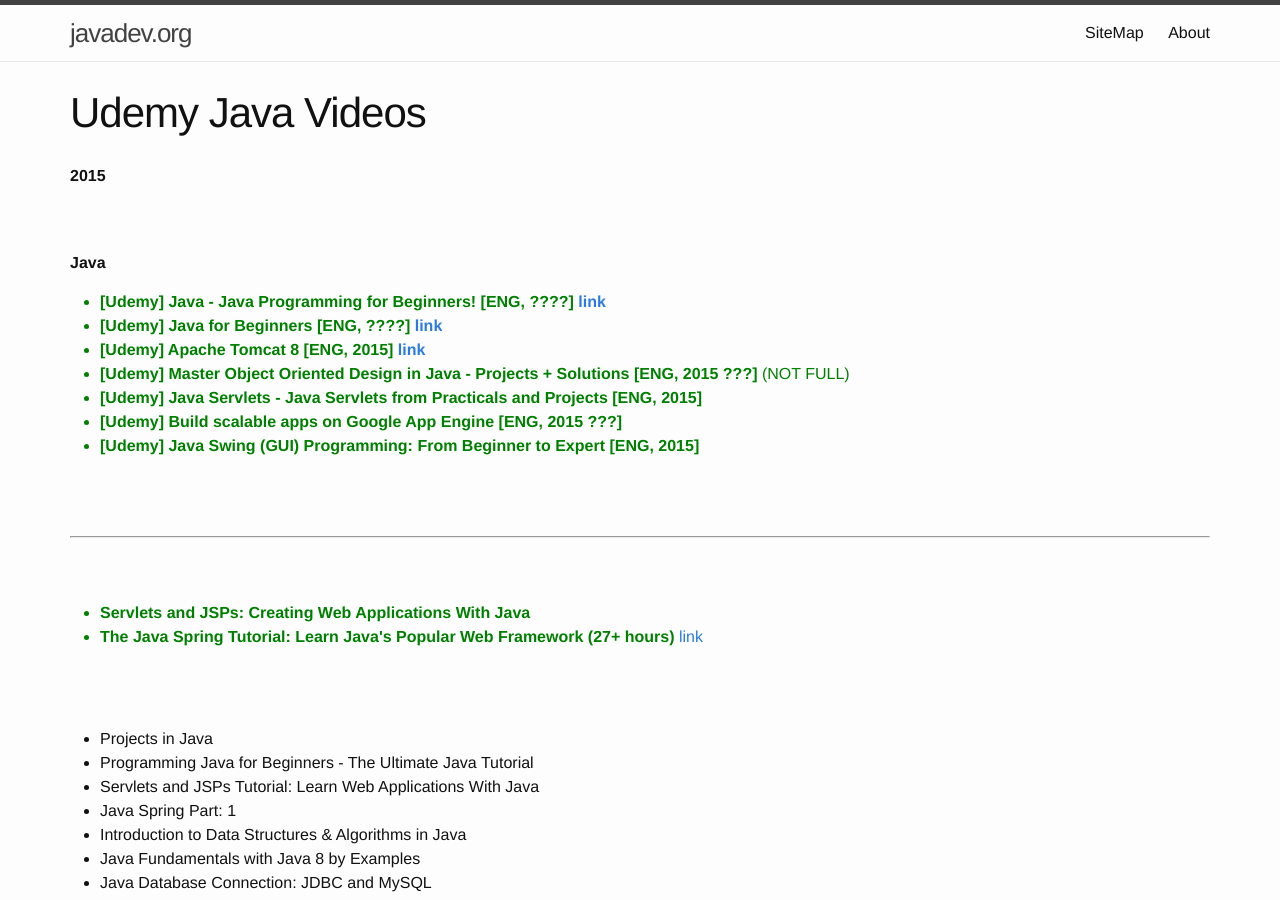
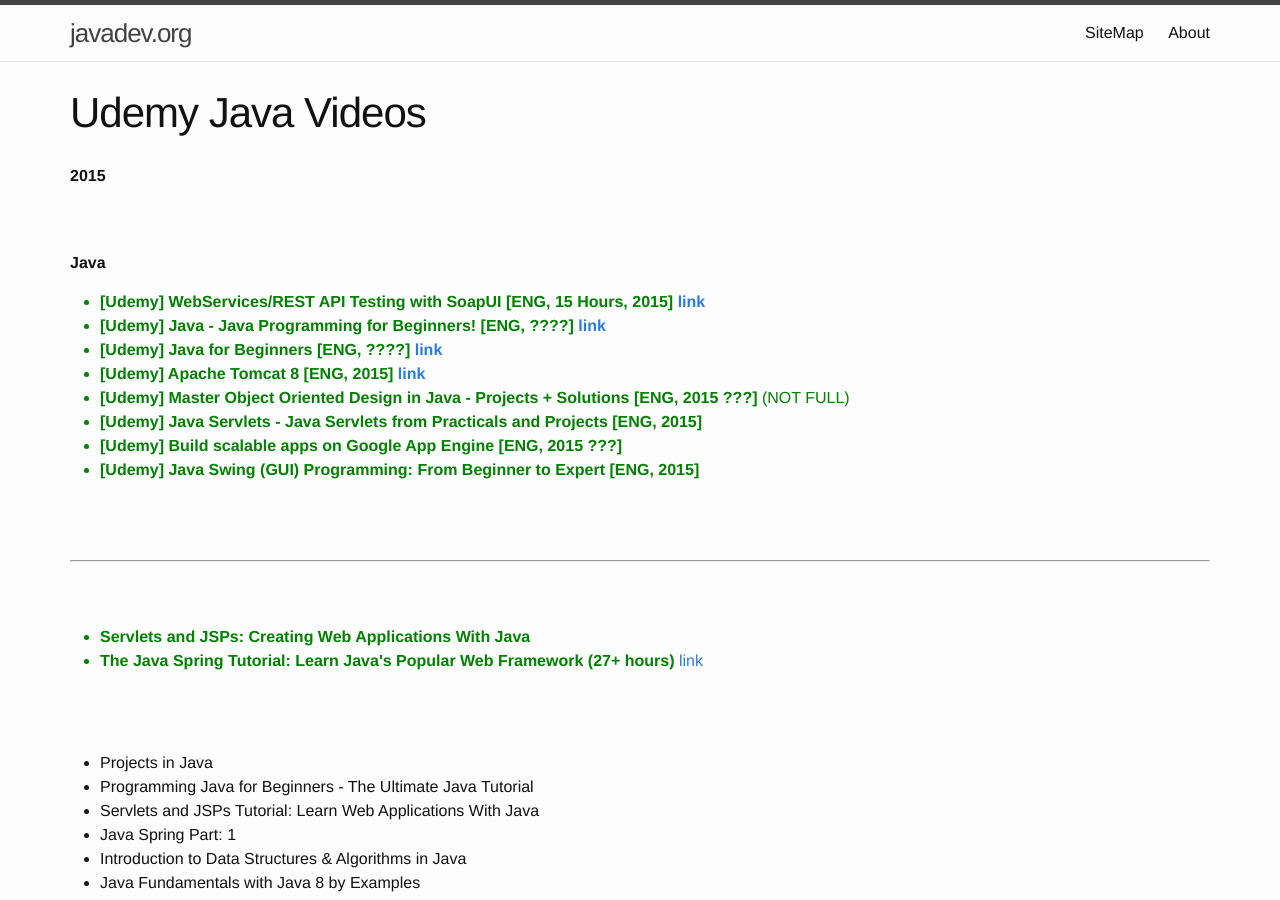
Before and after one commit to webmakaka/javadev.org, a Jekyll site: the page built from website/library/collections/video/paid/udemy.md, in a window 1280 px wide and 900 px high. Built offline with Jekyll 4.4.1, drawn with Linux system fonts in a browser that asks for light colours.

Commit message:
Update udemy.md

```diff
--- a/website/library/collections/video/paid/udemy.md
+++ b/website/library/collections/video/paid/udemy.md
@@ -10,6 +10,7 @@
 <strong>Java</strong>
 
 <ul>
+<li style="color:green"><strong>[Udemy] WebServices/REST API Testing with SoapUI [ENG, 15 Hours, 2015] <a href="https://www.udemy.com/webservices-testing-with-soap-ui/">link</a></strong></li>
 <li style="color:green"><strong>[Udemy] Java - Java Programming for Beginners! [ENG, ????] <a href="https://www.udemy.com/java-programming-java-java/">link</a></strong></li>
 <li style="color:green"><strong>[Udemy] Java for Beginners [ENG, ????] <a href="https://www.udemy.com/java-for-beginners6/">link</a></strong></li>
 <li style="color:green"><strong>[Udemy] Apache Tomcat 8 [ENG, 2015] <a href="https://www.udemy.com/apache-tomcat-8/">link</a></strong></li>
```
